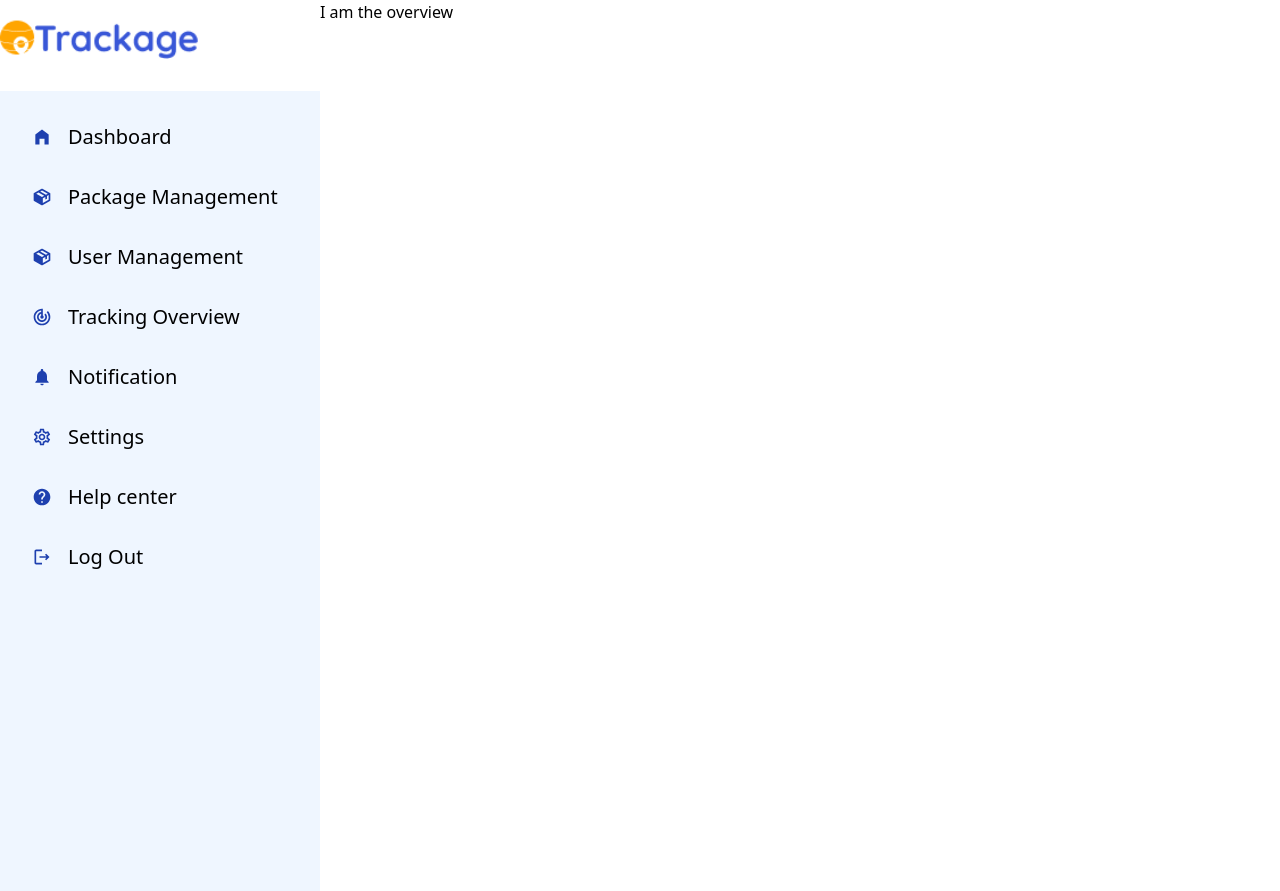
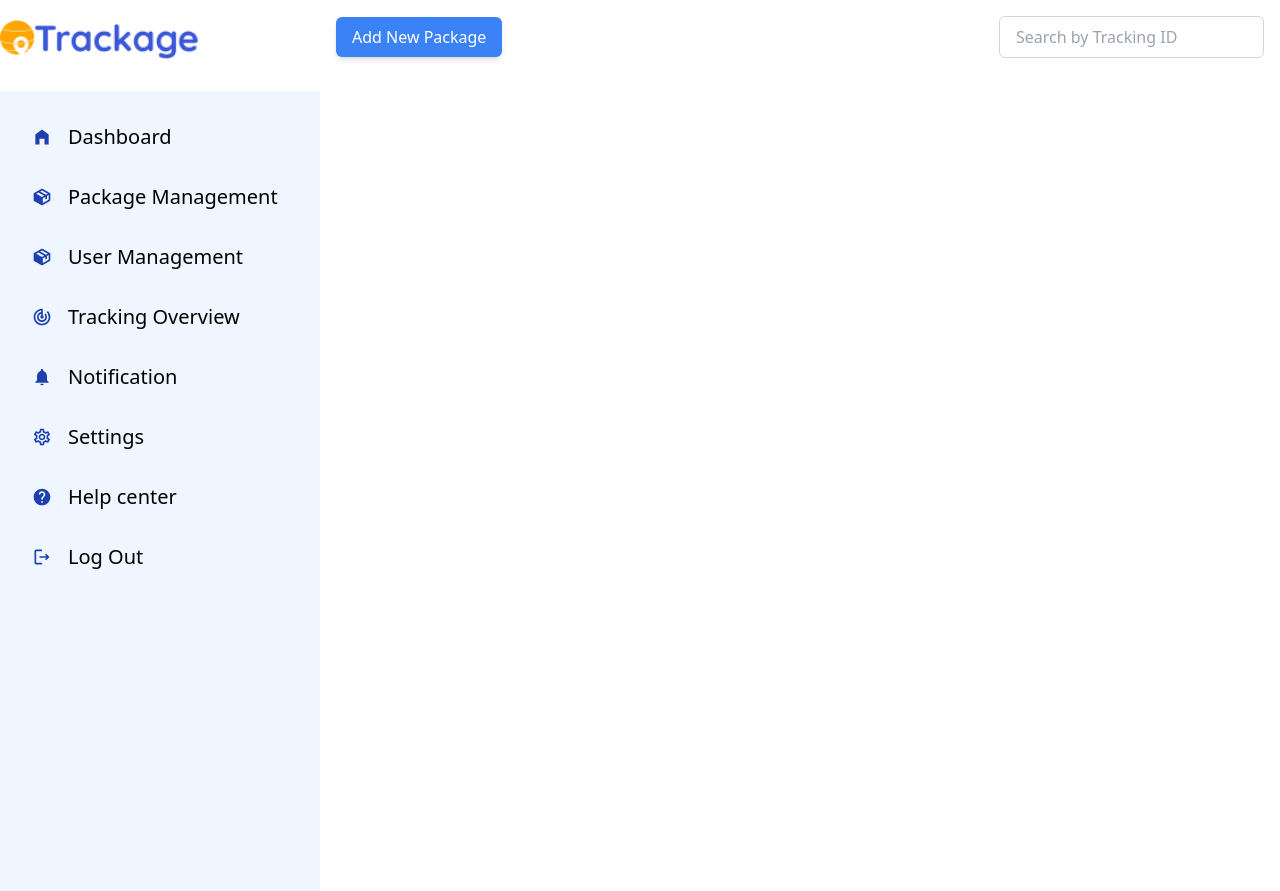
Before and after one commit to EniolaCodes/trackage, a Next.js app: page /overview in a window 1280 px wide. Built offline with nearby package versions, Linux system fonts and the light colour scheme.

Commit message:
add the admin tracking overview's page

```diff
--- a/src/pages/overview.js
+++ b/src/pages/overview.js
@@ -1,12 +1,88 @@
 import React from 'react'
+import { useState } from 'react';
 import Adminlayout from './adminlayout'
 
 const Overview = () => {
+  const [packages, setPackages] = useState([]);
+  const [searchTerm, setSearchTerm] = useState('');
+
+  const addNewPackage = () => {
+    const newPackage = {
+      id: packages.length + 1,
+      trackingId: `TRACK${packages.length + 1}`,
+      customerName: '',
+      dateSubmitted: new Date().toLocaleDateString('en-US', { month: 'long', day: '2-digit', year: 'numeric' }),
+      status: 'Pending'
+    };
+    setPackages([...packages, newPackage]);
+  };
+  const handleStatusChange = (id, newStatus) => {
+    setPackages(packages.map(pkg => pkg.id === id ? { ...pkg, status: newStatus } : pkg));
+  };
+
+  const handleCustomerNameChange = (id, newName) => {
+    setPackages(packages.map(pkg => pkg.id === id ? { ...pkg, customerName: newName } : pkg));
+  };
+
+
+  const filteredPackages = packages.filter(pkg => pkg.trackingId.toLowerCase().includes(searchTerm.toLowerCase()));
+
+
+
   return (
 
     <Adminlayout>
-      <div>I am the overview</div>
-    </Adminlayout>
+<div className="container mx-auto p-4">
+      <div className="flex justify-between items-center mb-4">
+        <button className="bg-blue-500 text-white px-4 py-2 rounded-md shadow-md" onClick={addNewPackage}>Add New Package</button>
+        <input
+          type="text"
+          value={searchTerm}
+          onChange={e => setSearchTerm(e.target.value)}
+          placeholder="Search by Tracking ID"
+          className="border border-gray-300 rounded-md px-4 py-2 focus:outline-none"
+        />
+      </div>
+      {filteredPackages.map(pkg => (
+        <table key={pkg.id} className="w-full mb-4">
+          <thead className='border-t border-b bg-blue-100'>
+              < tr className='rounded-3xl'>
+              <th className=" px-4 py-2 text-center" >Tracking ID</th>
+              <th className=" px-4 py-2 text-center">Customer Name</th>
+              <th className="px-4 py-2 text-center">Date Submitted</th>
+              <th className= "px-4 py-2 text-center">Status</th>
+              <th className="px-4 py-2 text-center" >Actions</th>
+            </tr>
+          </thead>
+          <tbody className='border-t border-b bg-blue-100 rounded-3xl'>
+            <tr className='rounded-3xl'>
+              <td className=" px-4 py-2 text-center">{pkg.trackingId}</td>
+              <td className="  px-4 py-2 text-center">
+                <input
+                  type="text"
+                  value={pkg.customerName}
+                  onChange={e => handleCustomerNameChange(pkg.id, e.target.value)}
+                  onBlur={() => handleCustomerNameChange(pkg.id, pkg.customerName)}
+                  className="w-full rounded-md px-2 py-1 focus:outline-none"
+
+                />
+              </td>
+              <td className="px-4 py-2 text-center">{pkg.dateSubmitted}</td>
+              <td className={`px-4 py-2 text-center ${pkg.status === 'Rejected' ? 'text-red-500 uppercase font-bold' : (pkg.status === 'Approved' ? 'text-green-500 uppercase font-bold' : '')}`}>{pkg.status}</td>
+              <td className="px-4 py-2 text-center">
+                {pkg.status === 'Pending' && (
+                  <>
+                    <button className="bg-green-500 text-white px-2 py-1 rounded-md shadow-md mr-4 hover:bg-green-600" onClick={() => handleStatusChange(pkg.id, 'Approved')}>Approve</button>
+                    <button className="bg-red-500 text-white px-2 py-1 rounded-md shadow-md hover:bg-red-600" onClick={() => handleStatusChange(pkg.id, 'Rejected')}>Reject</button>
+                  </>
+                )}
+              </td>
+            </tr>
+          </tbody>
+        </table>
+      ))}
+    </div>
+</Adminlayout>
   )
 }
 
```
